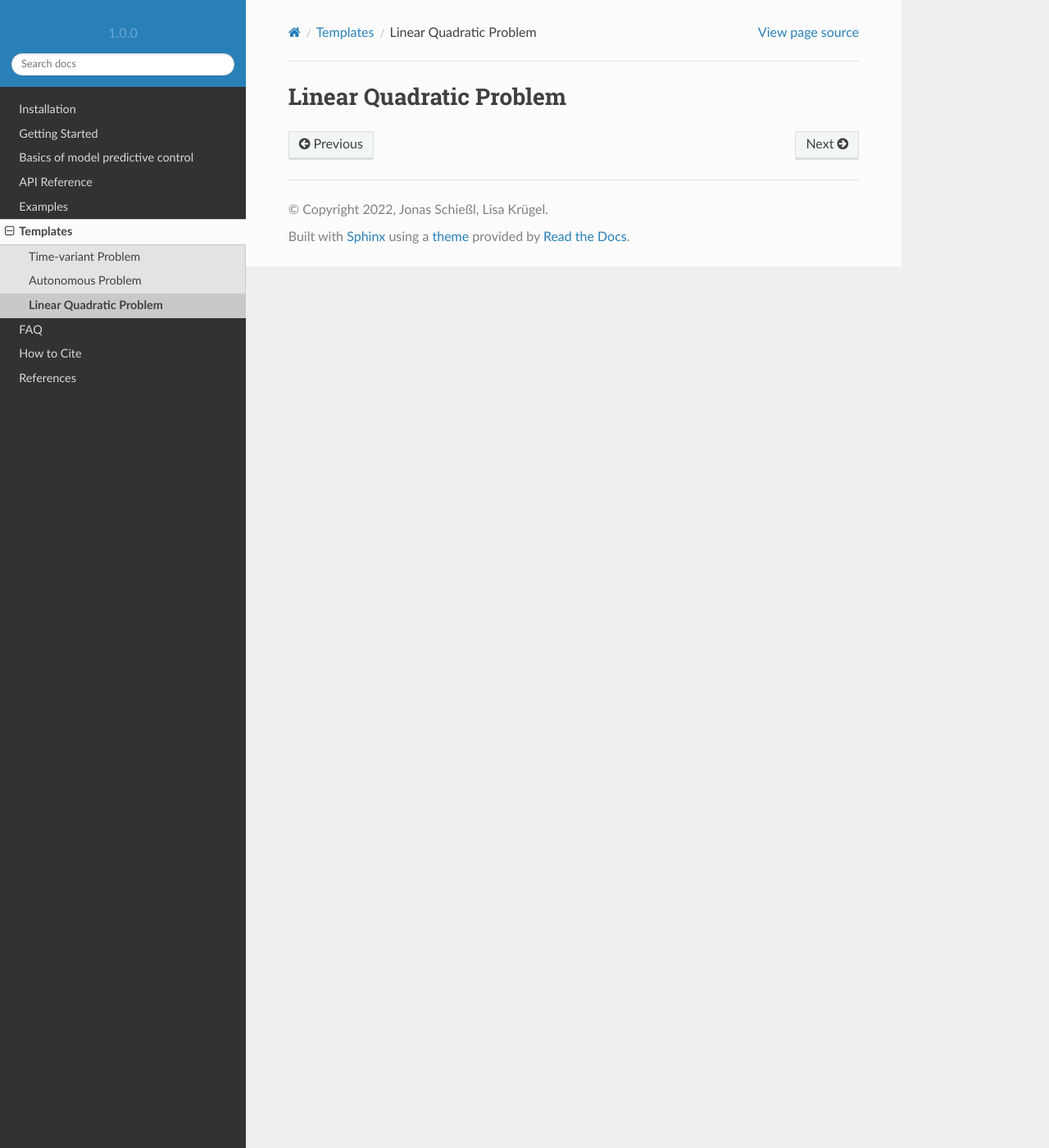
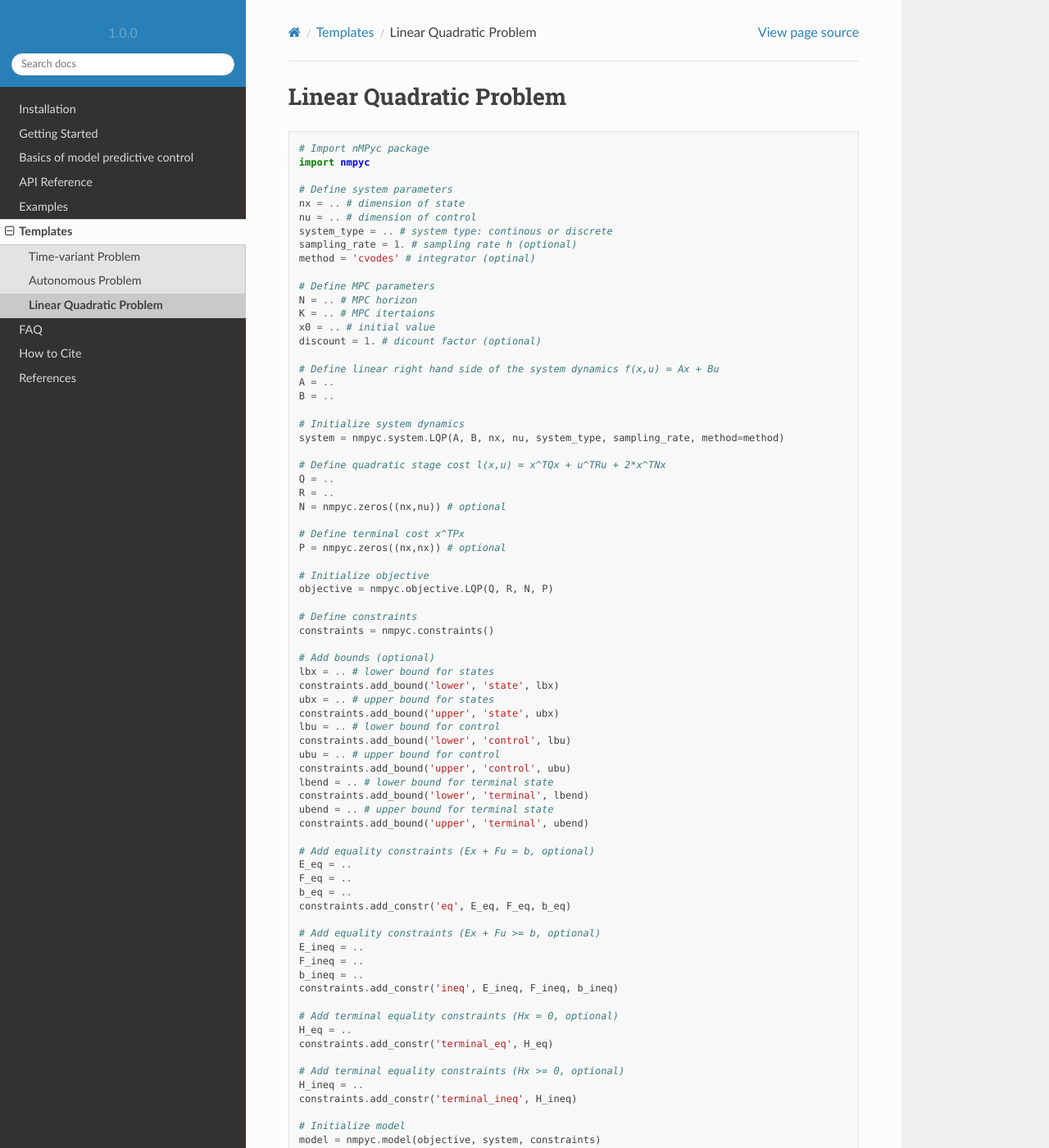
Before and after one commit to nMPyC/nmpyc, a Sphinx documentation site: the page built from docs/source/template/lqp.rst, in a window 1280 px wide and 1400 px high. Shown: the whole window at 82% size. Built offline with Sphinx 7.4.7 and the Read the Docs theme 2.0.0, drawn with Linux system fonts in a browser that asks for light colours; some of the changed text lies outside the part shown.

Commit message:
Update docs/source/template/lqp.rst

```diff
--- a/docs/source/template/lqp.rst
+++ b/docs/source/template/lqp.rst
@@ -1,2 +1,84 @@
 Linear Quadratic Problem
 =========================
+
+.. code-block:: Python
+
+   # Import nMPyc package
+   import nmpyc
+
+   # Define system parameters
+   nx = .. # dimension of state
+   nu = .. # dimension of control
+   system_type = .. # system type: continous or discrete
+   sampling_rate = 1. # sampling rate h (optional)
+   method = 'cvodes' # integrator (optinal)
+
+   # Define MPC parameters
+   N = .. # MPC horizon
+   K = .. # MPC itertaions
+   x0 = .. # initial value
+   discount = 1. # dicount factor (optional)
+
+   # Define linear right hand side of the system dynamics f(x,u) = Ax + Bu
+   A = ..
+   B = ..
+
+   # Initialize system dynamics
+   system = nmpyc.system.LQP(A, B, nx, nu, system_type, sampling_rate, method=method)
+
+   # Define quadratic stage cost l(x,u) = x^TQx + u^TRu + 2*x^TNx
+   Q = ..
+   R = ..
+   N = nmpyc.zeros((nx,nu)) # optional
+
+   # Define terminal cost x^TPx
+   P = nmpyc.zeros((nx,nx)) # optional
+
+   # Initialize objective
+   objective = nmpyc.objective.LQP(Q, R, N, P)
+
+   # Define constraints
+   constraints = nmpyc.constraints()
+
+   # Add bounds (optional)
+   lbx = .. # lower bound for states
+   constraints.add_bound('lower', 'state', lbx)
+   ubx = .. # upper bound for states
+   constraints.add_bound('upper', 'state', ubx)
+   lbu = .. # lower bound for control
+   constraints.add_bound('lower', 'control', lbu)
+   ubu = .. # upper bound for control
+   constraints.add_bound('upper', 'control', ubu)
+   lbend = .. # lower bound for terminal state
+   constraints.add_bound('lower', 'terminal', lbend)
+   ubend = .. # upper bound for terminal state
+   constraints.add_bound('upper', 'terminal', ubend)
+
+   # Add equality constraints (Ex + Fu = b, optional)
+   E_eq = ..
+   F_eq = ..
+   b_eq = ..
+   constraints.add_constr('eq', E_eq, F_eq, b_eq)
+
+   # Add equality constraints (Ex + Fu >= b, optional)
+   E_ineq = ..
+   F_ineq = ..
+   b_ineq = ..
+   constraints.add_constr('ineq', E_ineq, F_ineq, b_ineq)
+
+   # Add terminal equality constraints (Hx = 0, optional)
+   H_eq = ..
+   constraints.add_constr('terminal_eq', H_eq)
+
+   # Add terminal equality constraints (Hx >= 0, optional)
+   H_ineq = ..
+   constraints.add_constr('terminal_ineq', H_ineq)
+
+   # Initialize model
+   model = nmpyc.model(objective, system, constraints)
+
+   # Start MPC loop
+   res = model.mpc(x0, N, K, discount)
+
+   # Plot results
+   res.plot()
```
